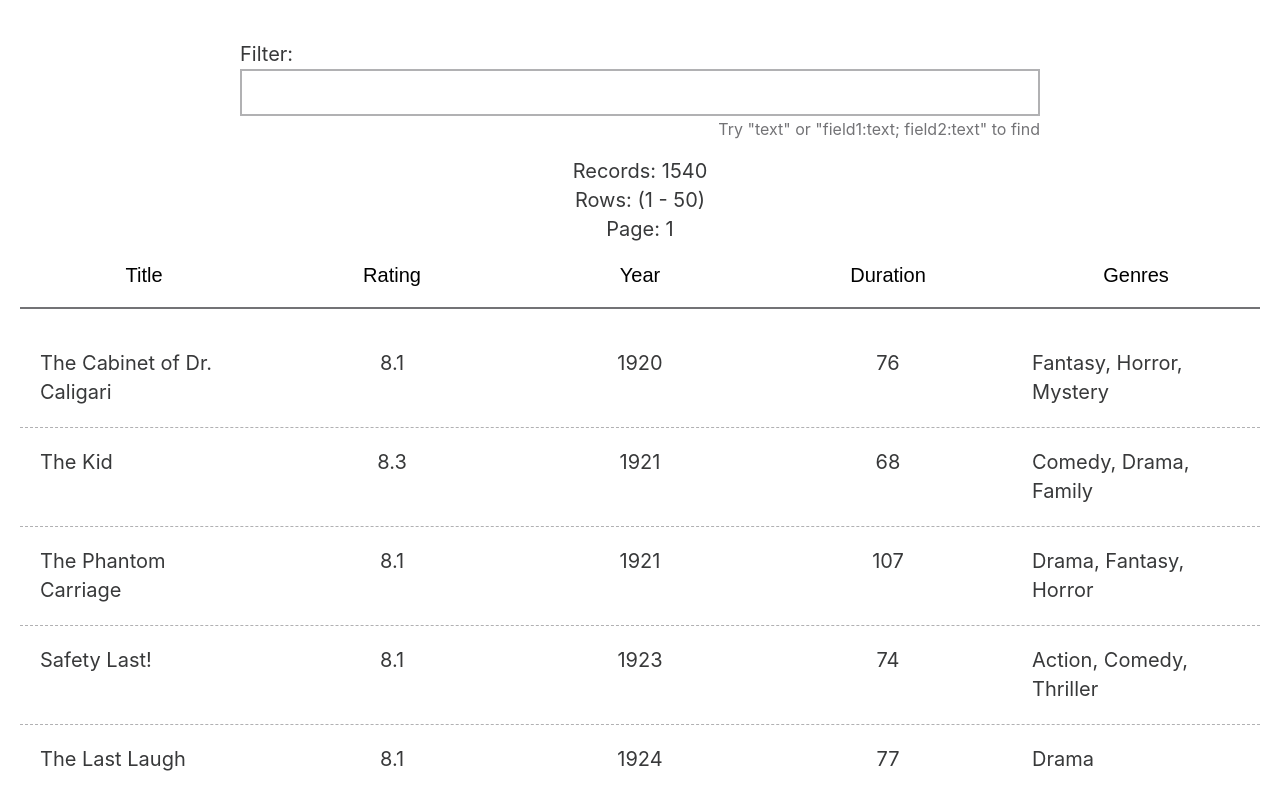
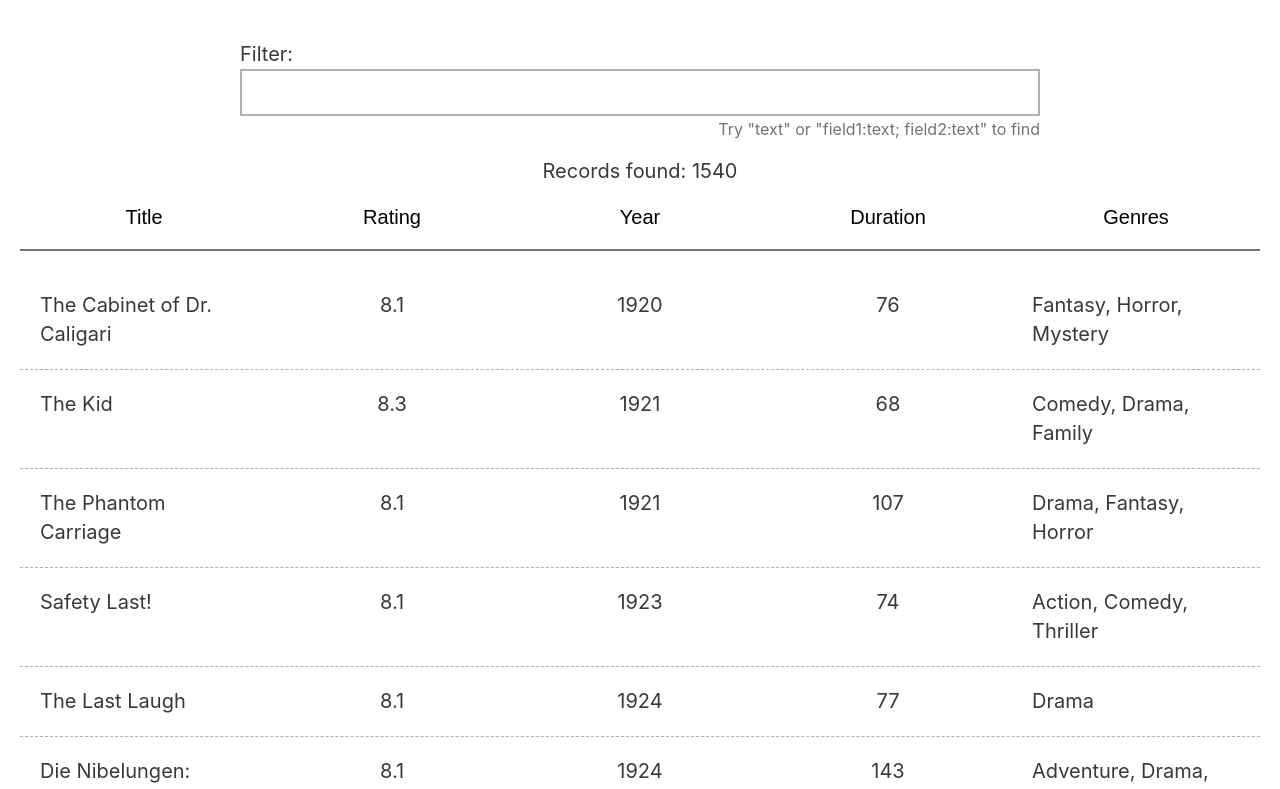
Before and after one commit to elcodex/table, a React (Create React App) app: page / in a window 1280 px wide. Shown: the top 789 px of the page. Built offline with nearby package versions, Linux system fonts and the light colour scheme.

Commit message:
change table text in App

```diff
--- a/src/App.tsx
+++ b/src/App.tsx
@@ -40,9 +40,7 @@ function App() {
                 fieldsNames={fieldsNames}
                 maxPageRows={50}
 
-                textForDataLength="Records:"
-                textForFromToDataRows="Rows:"
-                textForPageNumber="Page:"
+                textForDataLength="Records found:"
                 textForFilterLabel="Filter:"
             />
         </div>
```
